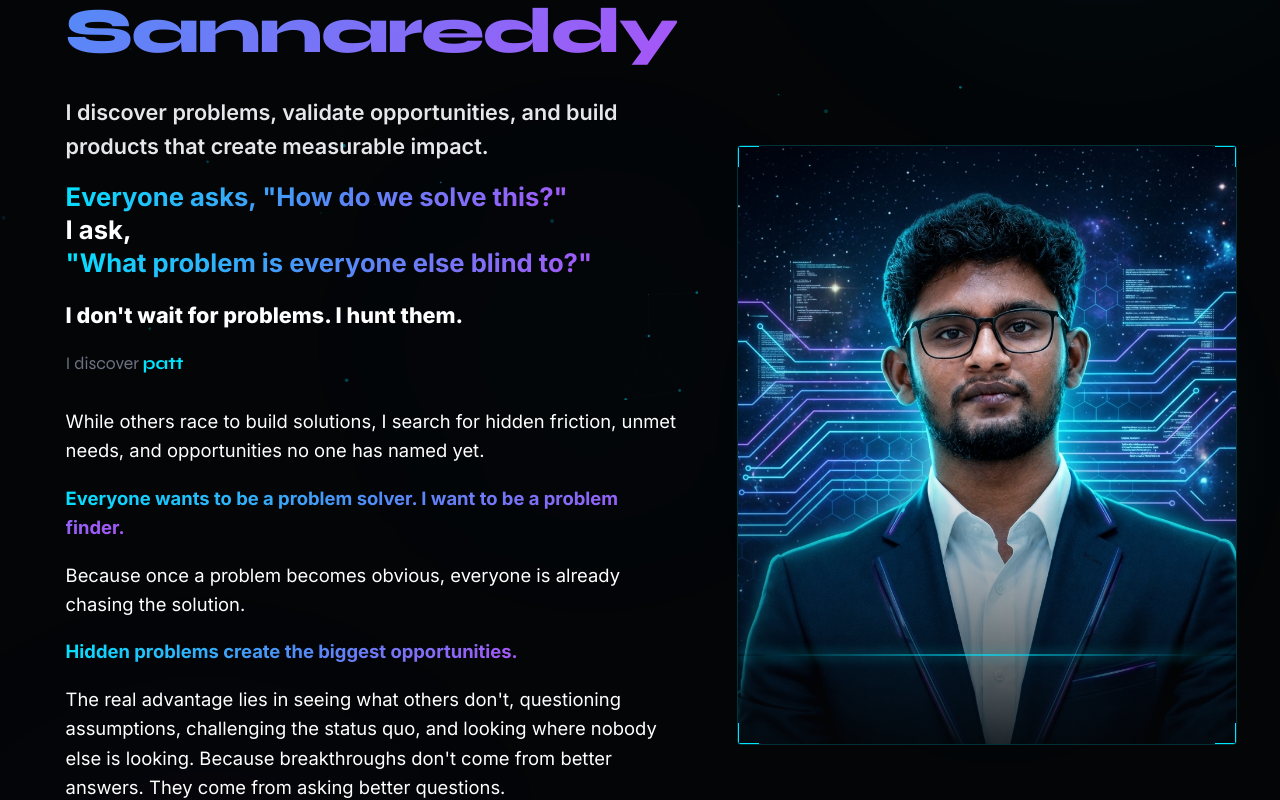
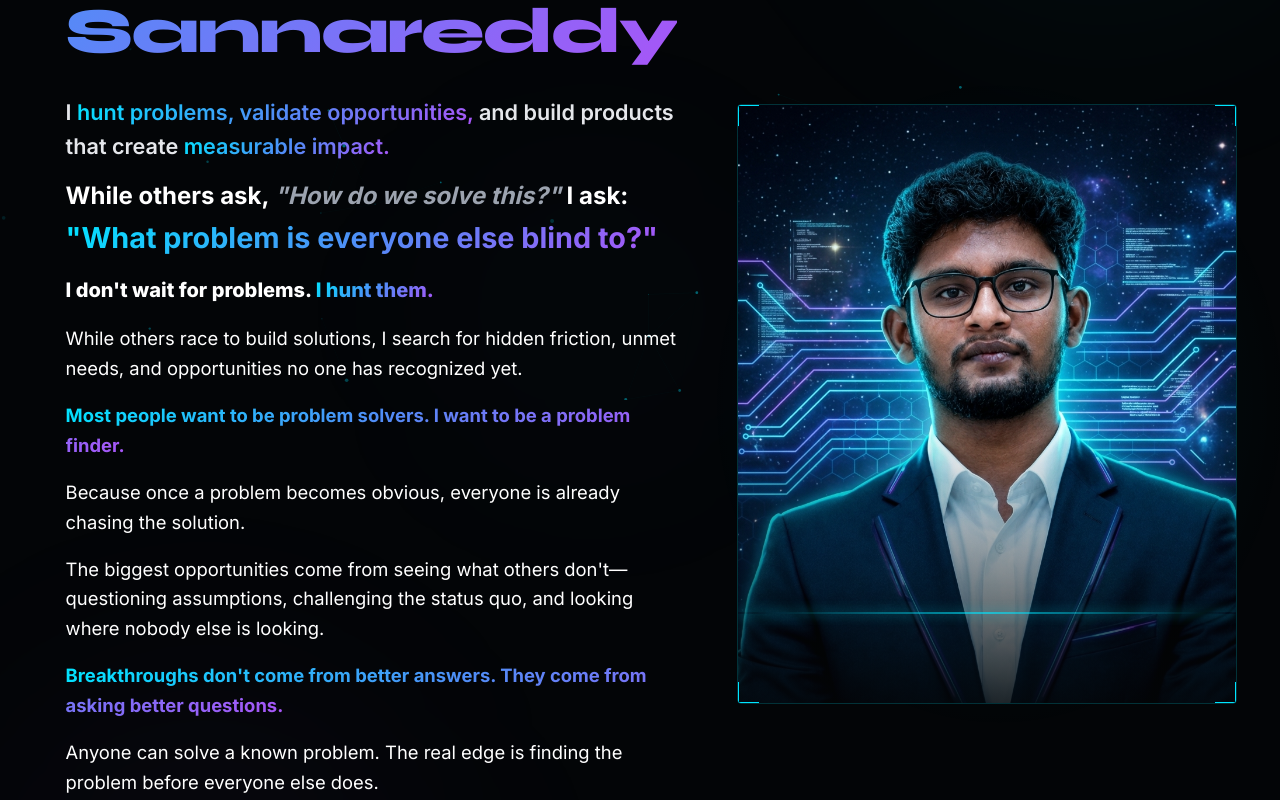
Before and after one commit to Abhilashreddysannareddy/portfolio, a React (Vite) app: page / in a window 1280 px wide. Shown: the part 400-1200 px from the top of the page. Built offline with nearby package versions, Linux system fonts and the light colour scheme.

Commit message:
Update hero section wording and formatting

```diff
--- a/src/App.jsx
+++ b/src/App.jsx
@@ -157,35 +157,30 @@ export default function App() {
             </motion.h1>
 
             <motion.p initial={{opacity:0,y:20}} animate={{opacity:1,y:0}} transition={{delay:.55}} style={{fontSize: '1.35rem', fontWeight: 600, color: '#e5e7eb', marginBottom: '16px'}}>
-              I discover problems, validate opportunities, and build products that create measurable impact.
+              I <span className="grad">hunt problems, validate opportunities,</span> and build products that create <span className="grad">measurable impact.</span>
             </motion.p>
 
             <motion.div className="hero__sub" initial={{opacity:0}} animate={{opacity:1}} transition={{delay:.7}} style={{display: 'flex', flexDirection: 'column', gap: '18px', lineHeight: '1.6', marginTop: '16px', color: '#fff'}}>
-              <p style={{fontSize: '1.6rem', fontWeight: 700, lineHeight: '1.3'}}>
-                <span className="grad">Everyone asks, "How do we solve this?"</span><br/>
-                I ask,<br/>
-                <span className="grad">"What problem is everyone else blind to?"</span>
+              <p style={{fontSize: '1.5rem', fontWeight: 700, lineHeight: '1.3'}}>
+                While others ask, <span style={{color: '#9ca3af', fontStyle: 'italic'}}>"How do we solve this?"</span> I ask:<br/>
+                <span className="grad" style={{display: 'inline-block', marginTop: '8px', fontSize: '1.8rem'}}>"What problem is everyone else blind to?"</span>
               </p>
 
-              <p style={{fontSize: '1.35rem', fontWeight: 800}}>
-                I don't wait for problems. I hunt them.
+              <p style={{fontSize: '1.25rem', fontWeight: 800}}>
+                I don't wait for problems. <span className="grad">I hunt them.</span>
               </p>
 
-              <p className="hero__typing" style={{margin: 0, fontSize: '1.1rem'}}>
-                I discover <span className="typed-word">{typed}<span className="cursor">|</span></span>
-              </p>
+              <p>While others race to build solutions, I search for hidden friction, unmet needs, and opportunities no one has recognized yet.</p>
 
-              <p>While others race to build solutions, I search for hidden friction, unmet needs, and opportunities no one has named yet.</p>
-
-              <p style={{fontSize: '1.15rem'}}><strong className="grad">Everyone wants to be a problem solver. I want to be a problem finder.</strong></p>
+              <p style={{fontSize: '1.15rem'}}><strong className="grad">Most people want to be problem solvers. I want to be a problem finder.</strong></p>
 
               <p>Because once a problem becomes obvious, everyone is already chasing the solution.</p>
 
-              <p style={{fontSize: '1.15rem'}}><strong className="grad">Hidden problems create the biggest opportunities.</strong></p>
+              <p>The biggest opportunities come from seeing what others don't—questioning assumptions, challenging the status quo, and looking where nobody else is looking.</p>
 
-              <p>The real advantage lies in seeing what others don't, questioning assumptions, challenging the status quo, and looking where nobody else is looking. Because breakthroughs don't come from better answers. They come from asking better questions.</p>
+              <p style={{fontSize: '1.15rem'}}><strong className="grad">Breakthroughs don't come from better answers. They come from asking better questions.</strong></p>
 
-              <p><strong className="grad">Anyone can solve a known problem. The real edge is finding the problem before everyone else does.</strong></p>
+              <p>Anyone can solve a known problem. The real edge is finding the problem before everyone else does.</p>
 
               <span className="grad" style={{fontFamily:'var(--syne)', fontWeight:800, letterSpacing:'1px', display:'block', marginTop:'4px', fontSize:'1.1rem'}}>PROBLEM → OPPORTUNITY → PRODUCT → IMPACT</span>
             </motion.div>
```
